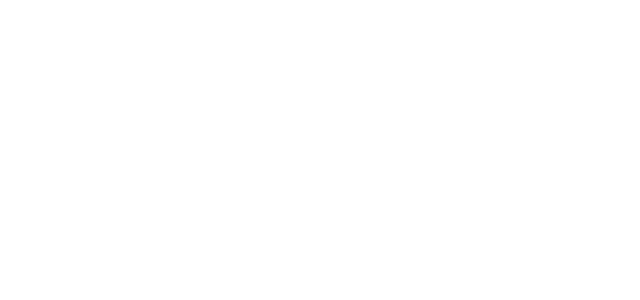
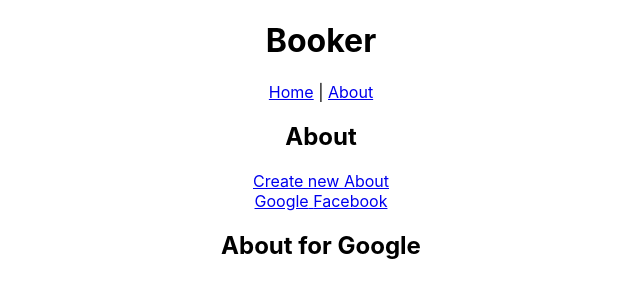
Before and after one commit to huynhquynh-dev/React-Router-v6, a React (Create React App) app: page /about/1 in a window 1280 px wide. Before the commit this address had no page. Shown: the top 300 px of the page, without its empty margins (319-959 px from the left). Built offline with nearby package versions, Linux system fonts and the light colour scheme.

Commit message:
Add redirect navigate

```diff
--- a/src/components/About.tsx
+++ b/src/components/About.tsx
@@ -1,13 +1,19 @@
 import { abouts } from 'data/abouts'
-import React from 'react'
-import { useParams } from 'react-router-dom'
+import React, { useEffect } from 'react'
+import { useNavigate, useParams } from 'react-router-dom'
 
 const About = () => {
     const params = useParams<{ aboutId: string }>()
     const about = abouts.find(e => e.id.toString() === params.aboutId)
+    const navigate = useNavigate()
+
+    useEffect(() => {
+        if (!about) navigate("/about")
+    }, [about])
+
     return (
         <h2>
-            {about ? `About ${about?.name}` : "Not found About"}
+            About for {about?.name}
         </h2>
 
     )
--- a/src/index.tsx
+++ b/src/index.tsx
@@ -14,7 +14,7 @@ ReactDOM.render(
   <React.StrictMode>
     <BrowserRouter>
       <Routes>
-        <Route path="/react" element={<App />}>
+        <Route path="/" element={<App />}>
           <Route path="home" element={<Home />} />
           <Route path="about" element={<Abouts />}>
             <Route index element={<><h2>Please select about</h2></>} />
```
